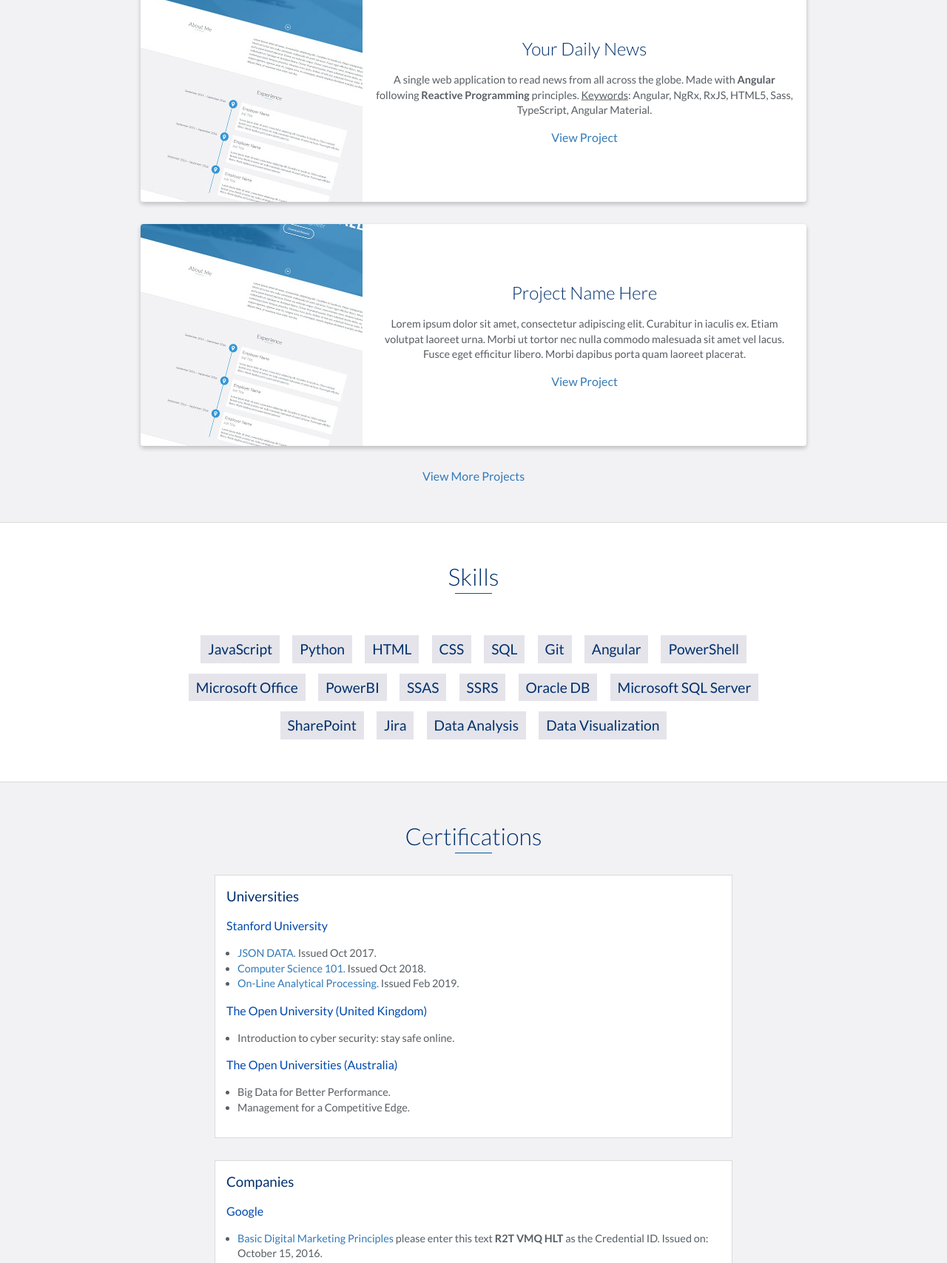
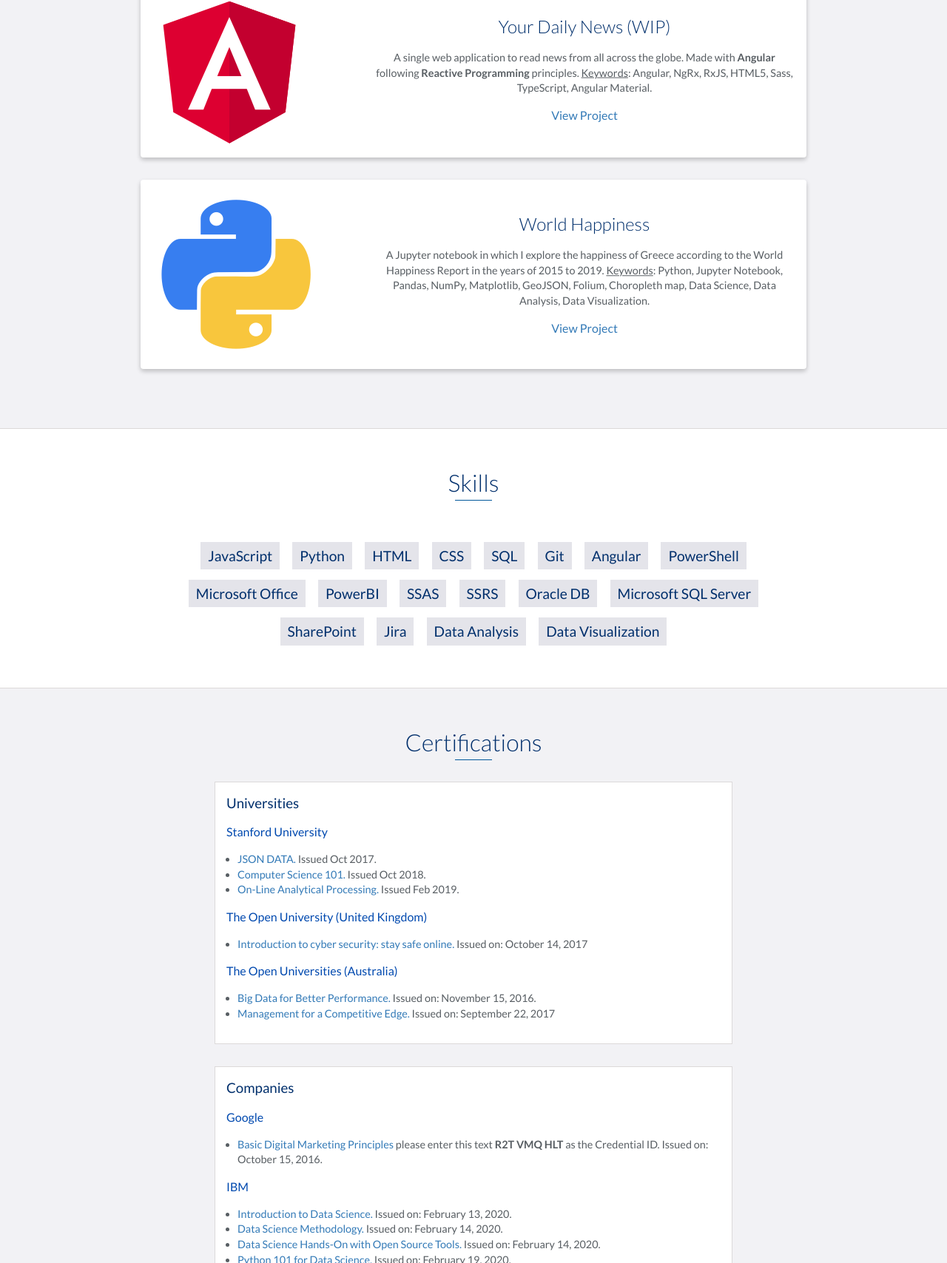
Before and after one commit to Stathis-Kal/Stathis-Kal.github.io, a website: page index.html in a window 1280 px wide. Shown: the part 2462-4170 px from the top of the page at 74% size. Drawn offline with nearby package versions, Linux system fonts and the light colour scheme.

Commit message:
added imgs, assets and finished project and cert section

```diff
--- a/index.html
+++ b/index.html
@@ -81,10 +81,12 @@
                         for Information Technology, I also enjoy spending quality time with my friends and family. My
                         hobbies include snowboarding, weight training, reading and watching movies. To get more insights
                         into my professional interests, you can visit these links:
-                        <a href="https://www.youracclaim.com/users/efstathios-kaloutsidis/badges" target="_blank">Acclaim</a>,
+                        <a href="https://www.youracclaim.com/users/efstathios-kaloutsidis/badges"
+                            target="_blank">Acclaim</a>,
                         <a href="https://www.udemy.com/user/efstathios-kaloutsidis/" target="_blank">Udemy</a>,
                         <a href="https://github.com/Stathis-Kal" target="_blank">GitHub</a> or you can connect
-                        with me in <a href="https://gr.linkedin.com/in/efstathios-kaloutsidis" target="_blank">LinkedIn</a>.</p>
+                        with me in <a href="https://gr.linkedin.com/in/efstathios-kaloutsidis"
+                            target="_blank">LinkedIn</a>.</p>
                 </div>
             </div>
         </div>
@@ -160,11 +162,11 @@
             <div class="row">
                 <div class="project shadow-large">
                     <div class="project-image">
-                        <img src="images/project.jpg" />
+                        <img src="images/Angular_full_color_logo.svg.png" alt="angular_logo" width="240" height="240" />
                     </div>
                     <!-- End .project-image -->
                     <div class="project-info">
-                        <h3>Your Daily News</h3>
+                        <h3>Your Daily News (WIP)</h3>
                         <p>A single web application to read news from all across the globe. Made with
                             <strong>Angular</strong> following <strong>Reactive Programming</strong> principles.
                             <u>Keywords</u>: Angular, NgRx, RxJS, HTML5, Sass, TypeScript, Angular Material.</p>
@@ -176,10 +178,33 @@
 
                 <div class="project shadow-large">
                     <div class="project-image">
-                        <img src="images/project.jpg" />
+                        <img src="images/python_logo.png" alt="python_logo" width="256" height="256" />
                     </div>
                     <!-- End .project-image -->
                     <div class="project-info">
+                        <h3>World Happiness</h3>
+                        <p>
+                            A Jupyter notebook in which I explore the happiness of Greece according to the World
+                            Happiness Report in the years of 2015 to 2019.
+                            <u>Keywords</u>: Python, Jupyter Notebook, Pandas, NumPy, Matplotlib, GeoJSON, Folium,
+                            Choropleth map,
+                            Data Science, Data Analysis, Data Visualization.
+                        </p>
+                        <a href="https://github.com/Stathis-Kal/world-happiness" target="_blank">View Project</a>
+                    </div>
+                    <!-- End .project-info -->
+                </div>
+                <!-- End .project -->
+            </div>
+
+            <!-- <a id="view-more-projects" href="#">View More Projects</a>
+            <div id="more-projects" class="row">
+                <div class="project shadow-large">
+                    <div class="project-image">
+                        <img src="images/project.jpg" />
+                    </div>
+                    End .project-image
+                    <!-- <div class="project-info">
                         <h3>Project Name Here</h3>
                         <p>
                             Lorem ipsum dolor sit amet, consectetur adipiscing elit. Curabitur in iaculis ex. Etiam
@@ -187,32 +212,11 @@
                             eget efficitur libero. Morbi dapibus porta quam laoreet placerat.
                         </p>
                         <a href="#">View Project</a>
-                    </div>
-                    <!-- End .project-info -->
-                </div>
-                <!-- End .project -->
-            </div>
-
-            <a id="view-more-projects" href="#">View More Projects</a>
-            <div id="more-projects" class="row">
-                <div class="project shadow-large">
-                    <div class="project-image">
-                        <img src="images/project.jpg" />
-                    </div>
-                    <!-- End .project-image -->
-                    <div class="project-info">
-                        <h3>Project Name Here</h3>
-                        <p>
-                            Lorem ipsum dolor sit amet, consectetur adipiscing elit. Curabitur in iaculis ex. Etiam
-                            volutpat laoreet urna. Morbi ut tortor nec nulla commodo malesuada sit amet vel lacus. Fusce
-                            eget efficitur libero. Morbi dapibus porta quam laoreet placerat.
-                        </p>
-                        <a href="#">View Project</a>
-                    </div>
-                    <!-- End .project-info -->
-                </div>
-                <!-- End .project -->
-            </div>
+                    </div> -->
+            <!-- End .project-info -->
+            <!-- </div> -->
+            <!-- End .project -->
+            <!-- </div> -->
         </div>
         <!-- Projects Above -->
     </div>
@@ -264,13 +268,16 @@
 
                 <h4>The Open University (United Kingdom)</h4>
                 <ul>
-                    <li>Introduction to cyber security: stay safe online.</li>
+                    <li><a href="assets/CYBER_B1_statement.pdf" target="_blank">Introduction to cyber security: stay
+                            safe online.</a> Issued on: October 14, 2017</li>
                 </ul>
 
                 <h4>The Open Universities (Australia)</h4>
                 <ul>
-                    <li>Big Data for Better Performance.</li>
-                    <li>Management for a Competitive Edge.</li>
+                    <li><a href="assets/Subject_Certificate_15_November_2016.pdf" target="_blank">Big Data for Better
+                            Performance.</a> Issued on: November 15, 2016.</li>
+                    <li><a href="assets/Subject_Certificate_22_September_2017.pdf" target="_blank">Management for a
+                            Competitive Edge.</a> Issued on: September 22, 2017</li>
                 </ul>
             </div>
 
```
Also changed, not shown: images/Angular_full_color_logo.svg.png (added), images/project.jpg (deleted), images/python_logo.png (added), 3 other files.
